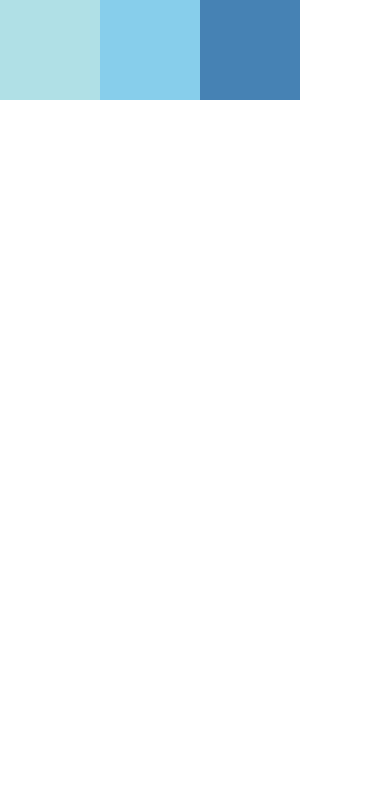
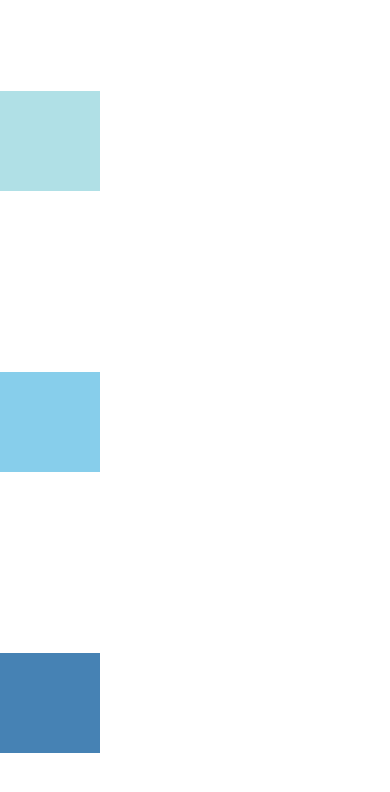
Before and after one commit to luiscript/curso-react-native, a React Native app: screen / in a window 390 px wide. Shown: the top 792 px of the page. Built offline with nearby package versions, Linux system fonts and the light colour scheme.

Commit message:
7.5.2 Flex a fondo: justifyContent

```diff
--- a/App.js
+++ b/App.js
@@ -3,7 +3,11 @@ import {StyleSheet, Text, View } from 'react-native';
 
 export default function App() {
   return (
-    <View style={{flex: 1, flexDirection: 'row'}}>
+    <View style={{
+      flex: 1,
+      flexDirection: 'column',
+      justifyContent: 'space-around',
+    }}>
       <View style={{width: 100, height: 100, backgroundColor: 'powderblue'}} />
       <View style={{width: 100, height: 100, backgroundColor: 'skyblue'}} />
       <View style={{width: 100, height: 100, backgroundColor: 'steelblue'}} />
```
